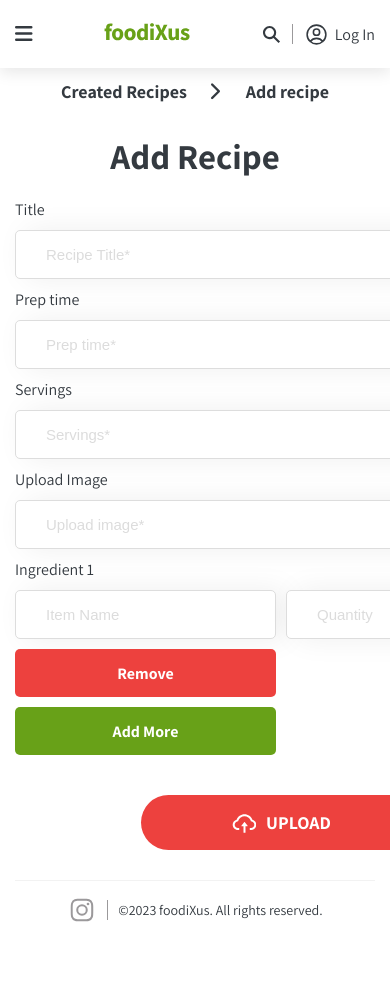
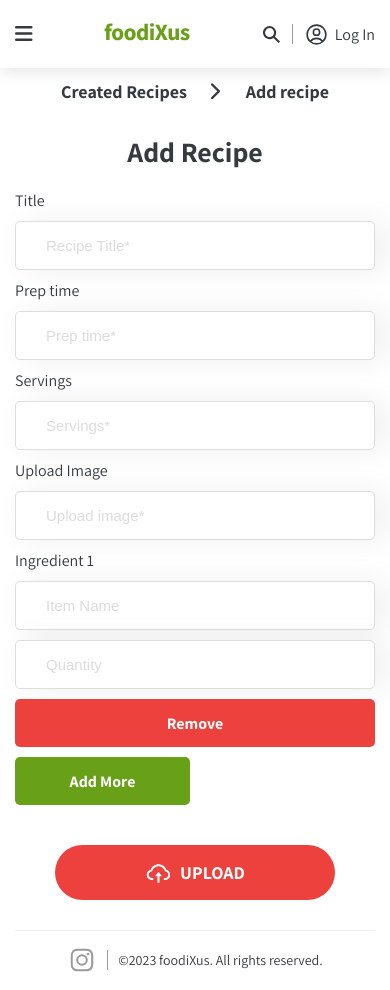
Before and after one commit to abejko/foodixus, a React (Create React App) app: page /add-recipe in a window 390 px wide. Before the commit the page ends 940 px from the top, so only its background shows below. Built offline with nearby package versions, Linux system fonts and the light colour scheme.

Commit message:
Fixed media queries

```diff
--- a/src/sass/components/_account.scss
+++ b/src/sass/components/_account.scss
@@ -82,12 +82,25 @@
       padding: 0.7rem 0;
     }
   }
+  @include media-breakpoint-down(xs) {
+    max-width: 35rem;
+    margin: 0 auto;
+    padding: 2rem 0rem;
+    border: none;
+    border-top: solid 0.5px $gray-20percent-color;
+
+    &__row {
+      grid-template-columns: 1fr;
+      font-size: 1.4rem;
+      gap: 0.5rem;
+      padding: 0.7rem 0;
+    }
+  }
   @include media-breakpoint-down(xxs) {
     padding: 2rem 0rem;
 
     &__row {
       grid-template-columns: none;
-      font-size: 1.4rem;
       gap: 0.5rem;
     }
   }
--- a/src/sass/components/_add-recipe.scss
+++ b/src/sass/components/_add-recipe.scss
@@ -4,6 +4,10 @@
     padding-top: 3rem;
     padding-bottom: 2rem;
     text-align: center;
+
+    @include media-breakpoint-down(sm) {
+      font-size: 2.8rem;
+    }
   }
 }
 
@@ -196,7 +200,7 @@
     height: auto;
 
     @include media-breakpoint-down(sm) {
-      grid-template-columns: repeat(2, 1fr);
+      grid-template-columns: auto;
     }
   }
 
```
